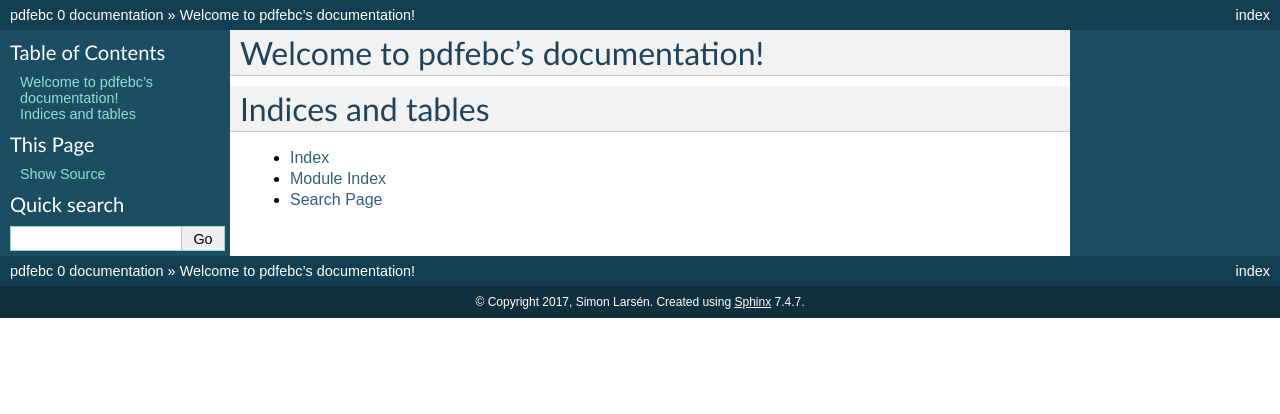
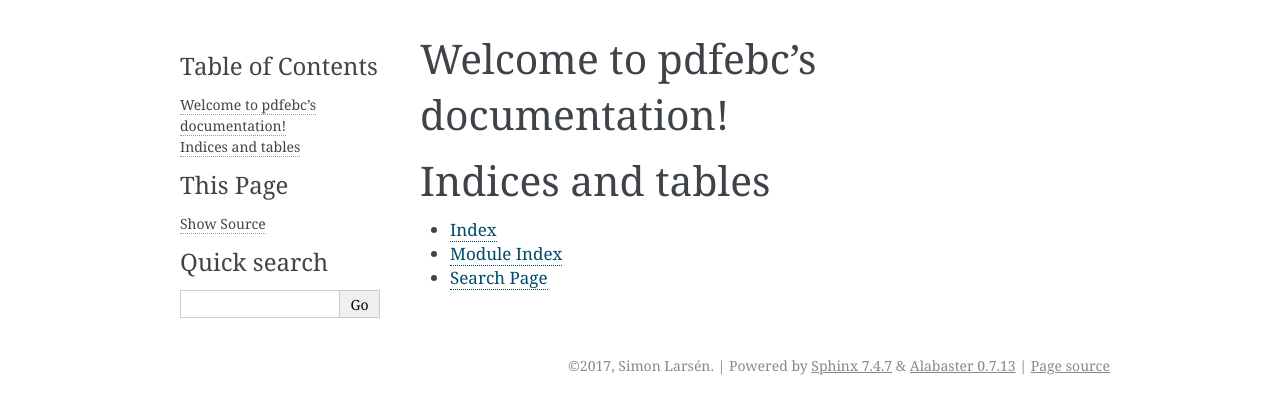
Before and after one commit to slarse/pdfebc, a Sphinx documentation site: the page built from docs/index.rst, in a window 1280 px wide. Shown: the top 414 px of the page. Built offline with Sphinx 7.4.7, drawn with Linux system fonts in a browser that asks for light colours; part of the change alters nothing that is shown.

```diff
--- a/docs/conf.py
+++ b/docs/conf.py
@@ -2,7 +2,7 @@
 # -*- coding: utf-8 -*-
 #
 # pdfebc documentation build configuration file, created by
-# sphinx-quickstart on Sat May 27 14:49:06 2017.
+# sphinx-quickstart on Sat May 27 17:35:36 2017.
 #
 # This file is execfile()d with the current directory set to its
 # containing dir.
@@ -17,10 +17,9 @@
 # add these directories to sys.path here. If the directory is relative to the
 # documentation root, use os.path.abspath to make it absolute, like shown here.
 #
-import os
-import sys
-sys.path.insert(0, os.path.abspath('../'))
-sys.path.insert(0, os.path.abspath('../pdfebc'))
+# import os
+# import sys
+# sys.path.insert(0, os.path.abspath('.'))
 
 
 # -- General configuration ------------------------------------------------
@@ -34,15 +33,16 @@ sys.path.insert(0, os.path.abspath('../pdfebc'))
 # ones.
 extensions = ['sphinx.ext.autodoc',
     'sphinx.ext.doctest',
+    'sphinx.ext.intersphinx',
     'sphinx.ext.todo',
     'sphinx.ext.coverage',
     'sphinx.ext.mathjax',
+    'sphinx.ext.ifconfig',
     'sphinx.ext.viewcode',
-    'sphinx.ext.githubpages',
-    'sphinxcontrib.napoleon']
+    'sphinx.ext.githubpages']
 
 # Add any paths that contain templates here, relative to this directory.
-templates_path = ['.templates']
+templates_path = ['_templates']
 
 # The suffix(es) of source filenames.
 # You can specify multiple suffix as a list of string:
@@ -77,7 +77,7 @@ language = None
 # List of patterns, relative to source directory, that match files and
 # directories to ignore when looking for source files.
 # This patterns also effect to html_static_path and html_extra_path
-exclude_patterns = ['.build', 'Thumbs.db', '.DS_Store']
+exclude_patterns = ['_build', 'Thumbs.db', '.DS_Store']
 
 # The name of the Pygments (syntax highlighting) style to use.
 pygments_style = 'sphinx'
@@ -91,7 +91,7 @@ todo_include_todos = True
 # The theme to use for HTML and HTML Help pages.  See the documentation for
 # a list of builtin themes.
 #
-html_theme = 'classic'
+html_theme = 'alabaster'
 
 # Theme options are theme-specific and customize the look and feel of a theme
 # further.  For a list of options available for each theme, see the
@@ -102,7 +102,7 @@ html_theme = 'classic'
 # Add any paths that contain custom static files (such as style sheets) here,
 # relative to this directory. They are copied after the builtin static files,
 # so a file named "default.css" will overwrite the builtin "default.css".
-html_static_path = ['.static']
+html_static_path = ['_static']
 
 
 # -- Options for HTMLHelp output ------------------------------------------
@@ -163,22 +163,6 @@ texinfo_documents = [
 
 
 
-# -- Options for Epub output ----------------------------------------------
 
-# Bibliographic Dublin Core info.
-epub_title = project
-epub_author = author
-epub_publisher = author
-epub_copyright = copyright
-
-# The unique identifier of the text. This can be a ISBN number
-# or the project homepage.
-#
-# epub_identifier = ''
-
-# A unique identification for the text.
-#
-# epub_uid = ''
-
-# A list of files that should not be packed into the epub file.
-epub_exclude_files = ['search.html']
+# Example configuration for intersphinx: refer to the Python standard library.
+intersphinx_mapping = {'https://docs.python.org/': None}
```
Also changed, not shown: 2 other files.
